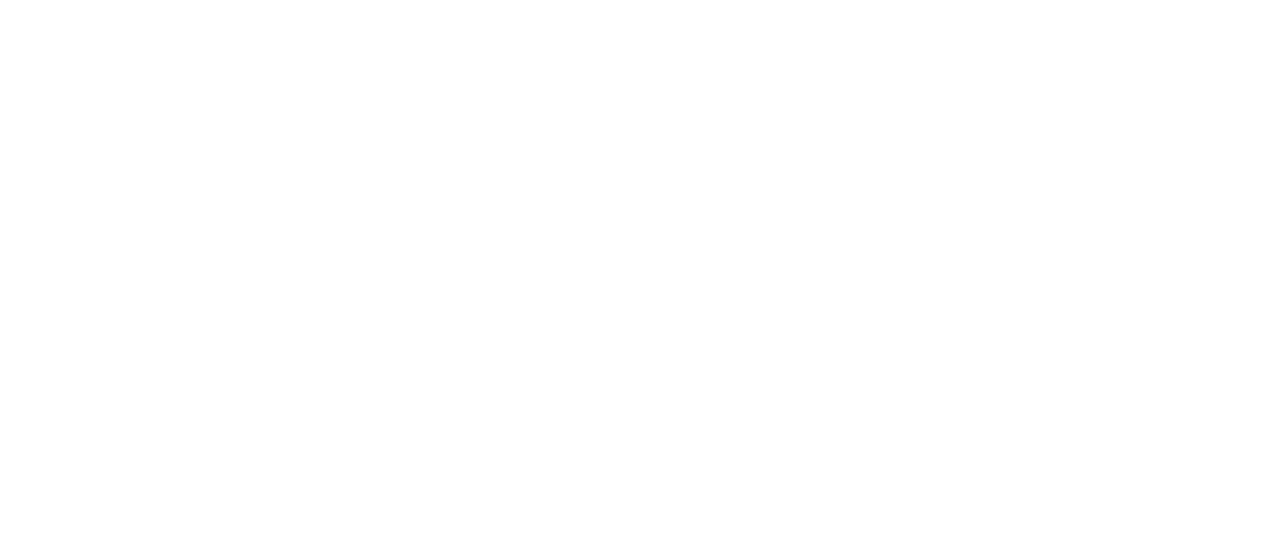
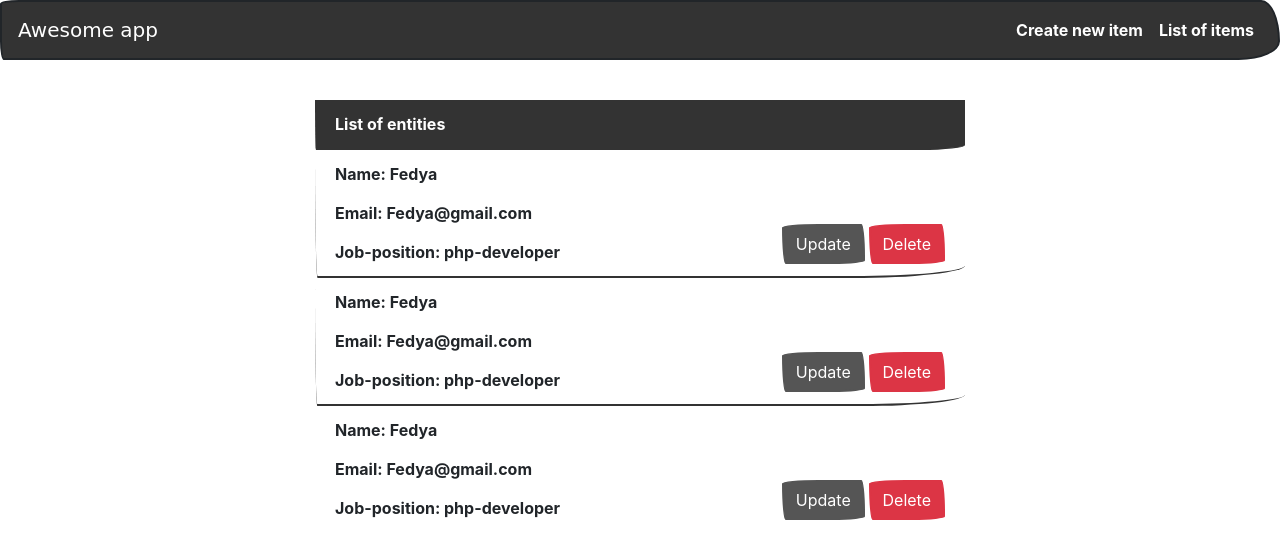
Before and after one commit to fuvfuv/reflection-api, a website built with webpack: page public/index.html in a window 1280 px wide. Built offline with nearby package versions, Linux system fonts and the light colour scheme; a web font is replaced by a local one.

Commit message:
добавил бутстрап компонентов

```diff
--- a/public/index.html
+++ b/public/index.html
@@ -3,8 +3,97 @@
   <head>
     <meta charset="UTF-8" />
     <title><%= htmlWebpackPlugin.options.title %></title>
-    <link rel="stylesheet" href="https://bootswatch.com/4/journal/bootstrap.min.css" />
+    <link rel="stylesheet" href="https://bootswatch.com/4/sketchy/bootstrap.min.css" />
   </head>
   <body>
+    <header class="header">
+      <nav class="navbar navbar-expand-lg navbar-dark bg-primary">
+        <a class="navbar-brand" href="#">Awesome app</a>
+        <div class="header-menu collapse navbar-collapse" id="navbarColor01">
+          <ul class="navbar-nav">
+            <li class="nav-item active">
+              <a class="nav-link" href="#">Create new item</a>
+            </li>
+            <li class="nav-item">
+              <a class="nav-link" href="#">List of items</a>
+            </li>
+          </ul>
+        </div>
+      </nav>
+    </header>
+
+    <!-- main content -->
+    <main class="container">
+      <section class="users">
+        <div class="list-group-item list-group-item-action active">List of entities</div>
+        <ul class="list">
+          <li class="list-group-item">
+            <div class="list-group-item-wrapper">
+              <p class="field">Name: <span>Fedya</span></p>
+              <p class="field">Email: <span>Fedya@gmail.com</span></p>
+              <p class="field">Job-position: <span>php-developer</span></p>
+            </div>
+            <div class="controls">
+              <button type="button" class="btn btn-secondary">Update</button>
+              <button type="button" class="btn btn-danger">Delete</button>
+            </div>
+          </li>
+          <li class="list-group-item">
+            <div class="list-group-item-wrapper">
+              <p class="field">Name: <span>Fedya</span></p>
+              <p class="field">Email: <span>Fedya@gmail.com</span></p>
+              <p class="field">Job-position: <span>php-developer</span></p>
+            </div>
+            <div class="controls">
+              <button type="button" class="btn btn-secondary">Update</button>
+              <button type="button" class="btn btn-danger">Delete</button>
+            </div>
+          </li>
+          <li class="list-group-item">
+            <div class="list-group-item-wrapper">
+              <p class="field">Name: <span>Fedya</span></p>
+              <p class="field">Email: <span>Fedya@gmail.com</span></p>
+              <p class="field">Job-position: <span>php-developer</span></p>
+            </div>
+            <div class="controls">
+              <button type="button" class="btn btn-secondary">Update</button>
+              <button type="button" class="btn btn-danger">Delete</button>
+            </div>
+          </li>
+        </ul>
+      </section>
+    </main>
+
+    <!-- list-item-form -->
+    <div class="modal">
+      <div class="modal-dialog">
+        <form class="modal-content">
+          <div class="modal-header">
+            <h5 class="modal-title">Edit</h5>
+            <button type="button" class="close" data-dismiss="modal" aria-label="Close">
+              <span aria-hidden="true">&times;</span>
+            </button>
+          </div>
+          <div class="modal-body">
+            <div class="form-group">
+              <label for="user-name">Name</label>
+              <input type="text" class="form-control" id="user-name" placeholder="Name" />
+            </div>
+            <div class="form-group">
+              <label for="user-email">Email</label>
+              <input type="text" class="form-control" id="user-email" placeholder="email" />
+            </div>
+            <div class="form-group">
+              <label for="user-job">Job-position</label>
+              <input type="text" class="form-control" id="user-job" placeholder="job-position" />
+            </div>
+          </div>
+          <div class="modal-footer">
+            <button type="button" class="btn btn-primary">Save changes</button>
+            <button type="button" class="btn btn-secondary" data-dismiss="modal">Close</button>
+          </div>
+        </form>
+      </div>
+    </div>
   </body>
 </html>
--- a/src/index.js
+++ b/src/index.js
@@ -1,22 +1 @@
 import "./main.scss";
-
-import ApiClient from './http-client';
-
-const api = new ApiClient();
-
-// const id = `108e4e4a-ead8-497e-ae35-346617f9e908`;
-
-// const newRef = {
-//   "success": `you`,
-//   "lowPoint": `tatatat`,
-//   "takeAway": `2020`,
-// };
-
-// const reflections = api.getReflections();
-// const reflection = api.getReflection(id);
-// api.createReflection(newRef);
-// api.updateReflection(id, newRef);
-// api.deleteReflection(id);
-
-// console.log(reflections);
-// console.log(reflection);
--- a/src/main.scss
+++ b/src/main.scss
@@ -9,7 +9,41 @@ html {
   outline: none;
 }
 
-body {
+.header {
+  margin-bottom: 40px;
+  &-menu {
+    justify-content: flex-end;
+  }
+}
+
+.container {
+  max-width: 680px;
+}
+
+.list {
   margin: 0;
-  font-family: "Helvetica", "Arial", sans-serif;
+  padding: 0;
 }
+
+.field {
+  margin: 0;
+  &:not(:last-child) {
+    margin-bottom: 15px;
+  }
+}
+
+.list-group-item {
+  display: flex;
+  align-items: flex-end;
+  justify-content: space-between;
+}
+
+.nav-item {
+  &:hover {
+    text-decoration: underline;
+  }
+}
+
+.modal.show-modal {
+  display: block;
+}
```
Also changed, not shown: public/page-form.html (added, +43 -0 lines).
